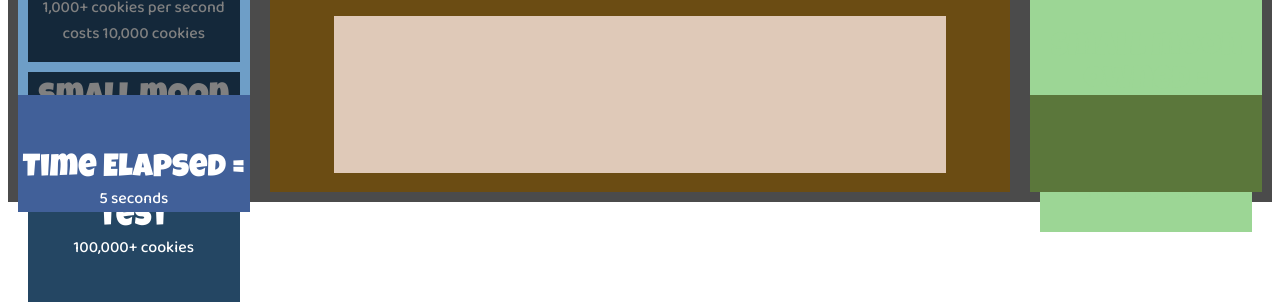
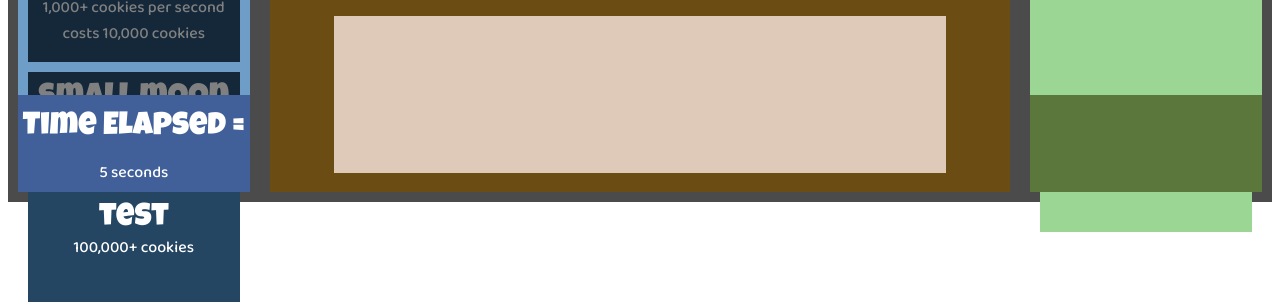
Before and after one commit to LTaylor137/WebProgramming_2020, a plain HTML site: page Week6/CookieClicker.html in a window 1280 px wide. Shown: the part 606-908 px from the top of the page. Drawn offline with Linux system fonts and the light colour scheme.

Commit message:
wk6 cookieclicker formatting adjustment

```diff
--- a/Week6/CookieClicker.html
+++ b/Week6/CookieClicker.html
@@ -68,9 +68,9 @@
             </div>
 
             <div class="buffs">
-                <p><br></p>
-                <a class="Title">Time Elapsed = </a>
-                    <BR> <a id="timer"></a><a> seconds</a>
+                <p>
+                <a class="Title">Time Elapsed = </a><br></p>
+                    <a id="timer"></a><a> seconds</a>
             </div>
 
         </div>
```
